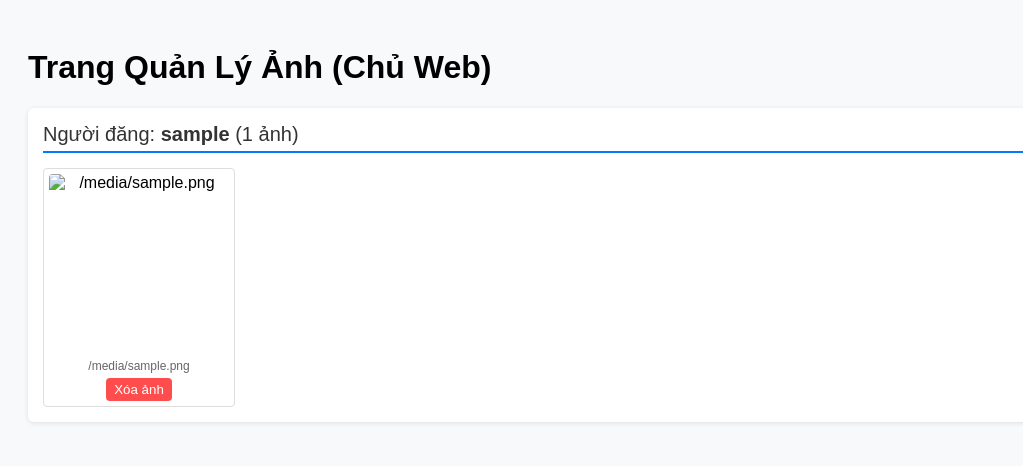
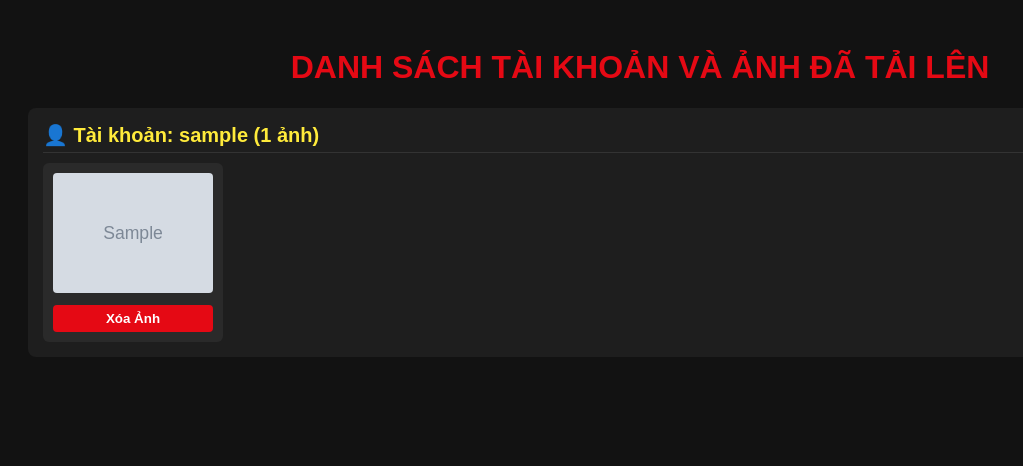
Before and after one commit to huynhdinhgiaan2007-hue/photo-app, a Flask app: template photo_app/photo_app/templates/admin.html in a window 1280 px wide. Shown: the top 466 px of the page, without its empty margins (0-1023 px from the left). Run offline with Flask 3, Linux system fonts and the light colour scheme; the template is opened without the code that fills it: most values are stand-ins (such as "Sample title", 1, 10 or a date in 2020); grey boxes marked "Sample" are stand-in pictures.

Commit message:
Update admin.html

```diff
--- a/photo_app/photo_app/templates/admin.html
+++ b/photo_app/photo_app/templates/admin.html
@@ -2,42 +2,43 @@
 <html lang="vi">
 <head>
     <meta charset="UTF-8">
-    <title>Quản Lý Ảnh Đã Tải Lên</title>
+    <title>Trang Quản Lý Admin - WAR</title>
     <style>
-        body { font-family: Arial, sans-serif; padding: 20px; background: #f8f9fa; }
-        .user-section { background: white; padding: 15px; border-radius: 6px; margin-bottom: 25px; box-shadow: 0 1px 5px rgba(0,0,0,0.1); }
-        .user-title { font-size: 20px; color: #333; border-bottom: 2px solid #007bff; padding-bottom: 5px; margin-bottom: 15px; }
-        .gallery { display: flex; flex-wrap: wrap; gap: 15px; }
-        .img-card { border: 1px solid #ddd; padding: 5px; border-radius: 4px; background: #fff; text-align: center; }
-        .img-card img { width: 180px; height: 180px; object-fit: cover; border-radius: 4px; display: block; }
-        .img-name { font-size: 12px; color: #666; margin-top: 5px; width: 180px; overflow: hidden; text-overflow: ellipsis; white-space: nowrap; }
+        body { font-family: Arial, sans-serif; background: #121212; color: #fff; padding: 20px; }
+        h1 { text-align: center; color: #e50914; }
+        .user-block { background: #1e1e1e; padding: 15px; margin-bottom: 20px; border-radius: 8px; }
+        .user-name { font-size: 20px; font-weight: bold; margin-bottom: 10px; color: #ffeb3b; border-bottom: 1px solid #333; padding-bottom: 5px; }
+        .grid { display: flex; flex-wrap: wrap; gap: 15px; }
+        .img-card { background: #2a2a2a; padding: 10px; border-radius: 6px; text-align: center; width: 160px; }
+        .img-card img { width: 100%; height: 120px; object-fit: cover; border-radius: 4px; }
+        .btn-delete { background: #e50914; color: white; border: none; padding: 6px 10px; border-radius: 4px; cursor: pointer; margin-top: 8px; width: 100%; font-weight: bold; }
+        .btn-delete:hover { background: #b80710; }
     </style>
 </head>
 <body>
-    <h1>Trang Quản Lý Ảnh (Chủ Web)</h1>
+    <h1>DANH SÁCH TÀI KHOẢN VÀ ẢNH ĐÃ TẢI LÊN</h1>
 
-    {% if not users_data %}
-        <p>Chưa có ảnh nào được tải lên.</p>
-    {% else %}
-        {% for username, files in users_data.items() %}
-            <div class="user-section">
-                <div class="user-title">Người đăng: <strong>{{ username }}</strong> ({{ files|length }} ảnh)</div>
-                <div class="gallery">
-                    {% for file in files %}
+    {% if users_data %}
+        {% for username, images in users_data.items() %}
+            <div class="user-block">
+                <div class="user-name">👤 Tài khoản: {{ username }} ({{ images|length }} ảnh)</div>
+                <div class="grid">
+                    {% for img in images %}
                         <div class="img-card">
-                            <img src="{{ url_for('send_image', username=username, filename=file) }}" alt="{{ file }}">
-                            <div class="img-name">{{ file }}</div>
-
-                            <form action="{{ url_for('delete_file', username=username, filename=file) }}" method="POST" style="margin-top: 5px;">
-                                <button type="submit" onclick="return confirm('Bạn có chắc muốn xóa ảnh này?')" style="background-color: #ff4d4d; color: white; border: none; padding: 4px 8px; border-radius: 4px; cursor: pointer;">
-                                    Xóa ảnh
-                                </button>
+                            <a href="{{ img.url }}" target="_blank">
+                                <img src="{{ img.url }}" alt="User Photo">
+                            </a>
+                            <form action="/delete" method="POST">
+                                <input type="hidden" name="public_id" value="{{ img.public_id }}">
+                                <button type="submit" class="btn-delete" onclick="return confirm('Bạn có chắc muốn xóa ảnh này?')">Xóa Ảnh</button>
                             </form>
                         </div>
                     {% endfor %}
                 </div>
             </div>
         {% endfor %}
+    {% else %}
+        <p style="text-align: center; color: #888;">Chưa có dữ liệu nào được tải lên.</p>
     {% endif %}
 </body>
 </html>
```
